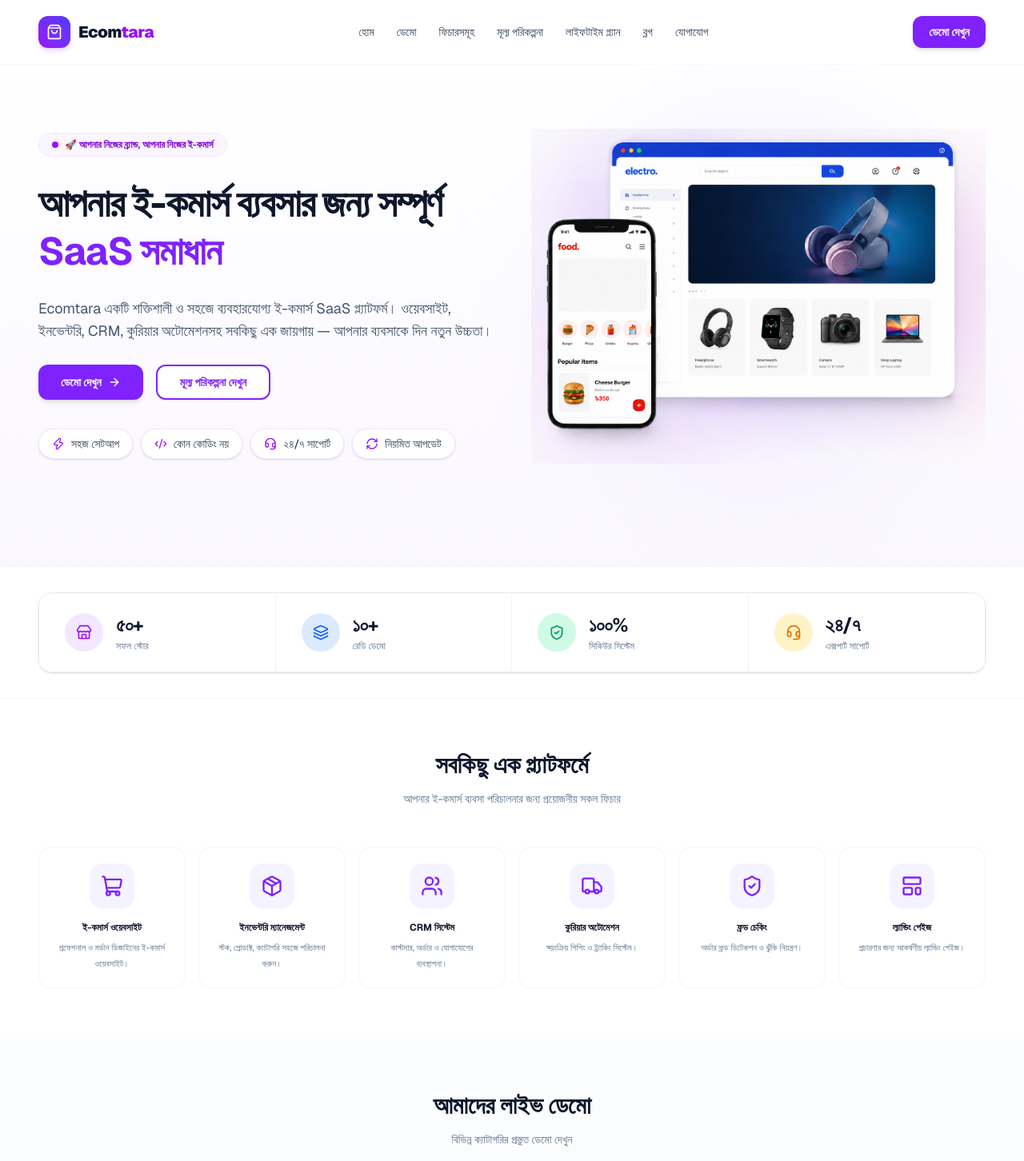
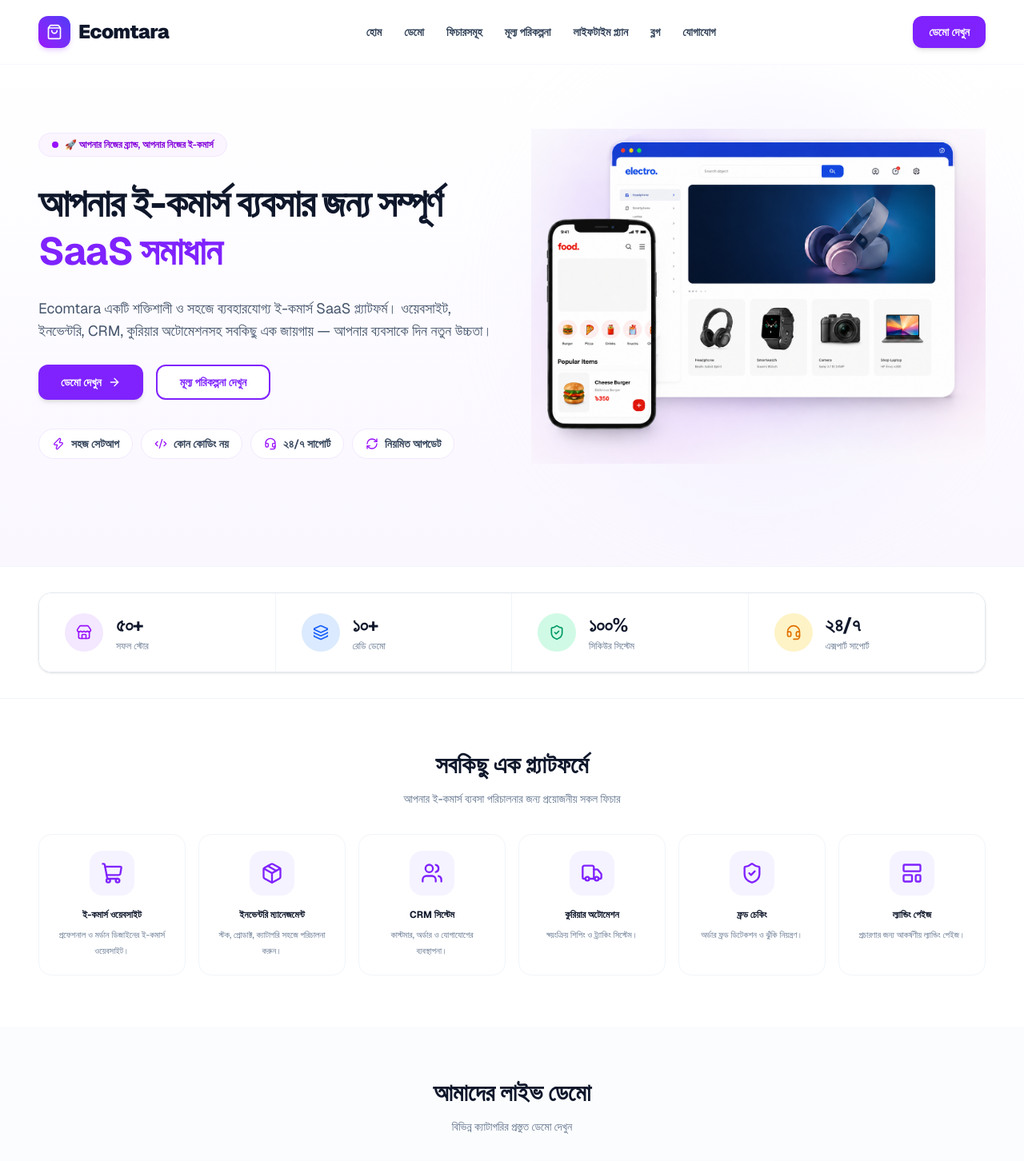
Before and after one commit to arabyhossainabid/ecomtara, a Next.js app: page / in a window 1280 px wide. Shown: the top 1452 px of the page at 80% size. Built offline with nearby package versions, Linux system fonts and the light colour scheme.

Commit message:
feat: refine common UI components

```diff
--- a/src/components/common/badge-item.tsx
+++ b/src/components/common/badge-item.tsx
@@ -12,7 +12,7 @@
   return (
     <div
       className={cn(
-        "inline-flex items-center gap-2 rounded-full border border-purple-100 bg-white px-4 py-2 text-sm font-medium text-slate-700 shadow-sm transition-all hover:border-purple-200 hover:shadow-md",
+        "inline-flex items-center gap-2 rounded-full border border-purple-100 bg-white px-4 py-2 text-sm font-semibold text-slate-700 transition-all hover:border-purple-200",
         className
       )}
     >
--- a/src/components/common/section-heading.tsx
+++ b/src/components/common/section-heading.tsx
@@ -9,12 +9,12 @@
 
 export function SectionHeading({ title, subtitle, className }: SectionHeadingProps) {
   return (
-    <div className={cn("text-center max-w-2xl mx-auto mb-12", className)}>
+    <div className={cn("text-center max-w-2xl mx-auto mb-8", className)}>
       <h2 className="text-2xl md:text-3xl font-bold text-slate-900 mb-3 leading-tight">
         {title}
       </h2>
       {subtitle && (
-        <p className="text-sm text-slate-500 leading-6">
+        <p className="text-sm font-medium text-slate-500 leading-6">
           {subtitle}
         </p>
       )}
--- a/src/components/layout/navbar.tsx
+++ b/src/components/layout/navbar.tsx
@@ -13,11 +13,11 @@
         <div className="flex h-20 items-center justify-between gap-4">
           {/* Logo Left Side */}
           <a href="#hero" className="flex items-center gap-2.5 shrink-0 group">
-            <div className="flex h-10 w-10 items-center justify-center rounded-xl bg-gradient-to-tr from-purple-600 to-indigo-600 text-white shadow-md shadow-purple-200 transition-transform group-hover:scale-105">
+            <div className="flex h-10 w-10 items-center justify-center rounded-xl bg-linear-to-tr from-purple-600 to-indigo-600 text-white shadow-md shadow-purple-200 transition-transform group-hover:scale-105">
               <ShoppingBag className="h-5 w-5" />
             </div>
-            <span className="text-xl font-black tracking-tight text-slate-900">
-              Ecom<span className="text-purple-600">tara</span>
+            <span className="text-2xl font-black tracking-tight text-slate-900">
+              Ecomtara
             </span>
           </a>
 
@@ -27,7 +27,7 @@
               <a
                 key={index}
                 href={item.href}
-                className="rounded-lg px-3 py-2 text-sm font-medium text-slate-700 transition-colors hover:bg-purple-50 hover:text-purple-600 whitespace-nowrap"
+                className="rounded-lg px-3 py-2 text-sm font-semibold text-slate-700 transition-colors hover:bg-purple-50 hover:text-purple-600 whitespace-nowrap"
               >
                 {item.title}
               </a>
```
